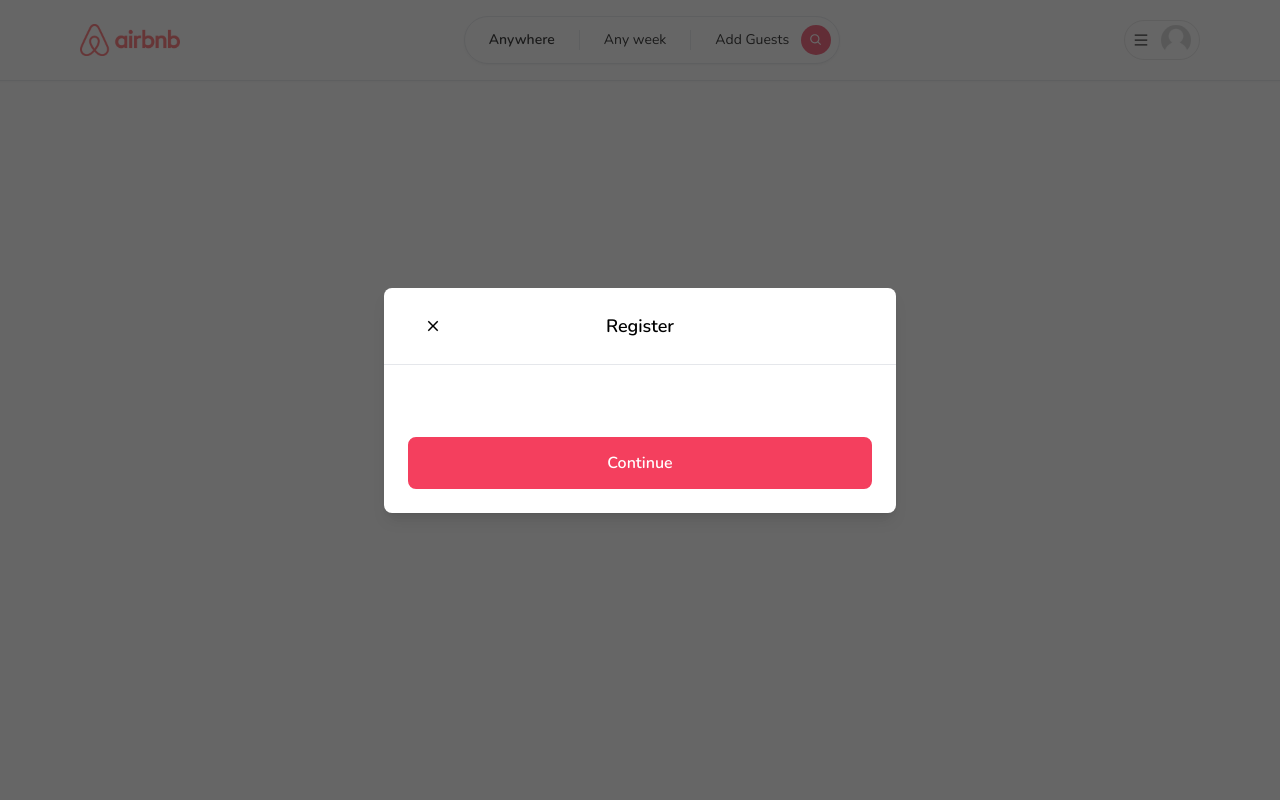
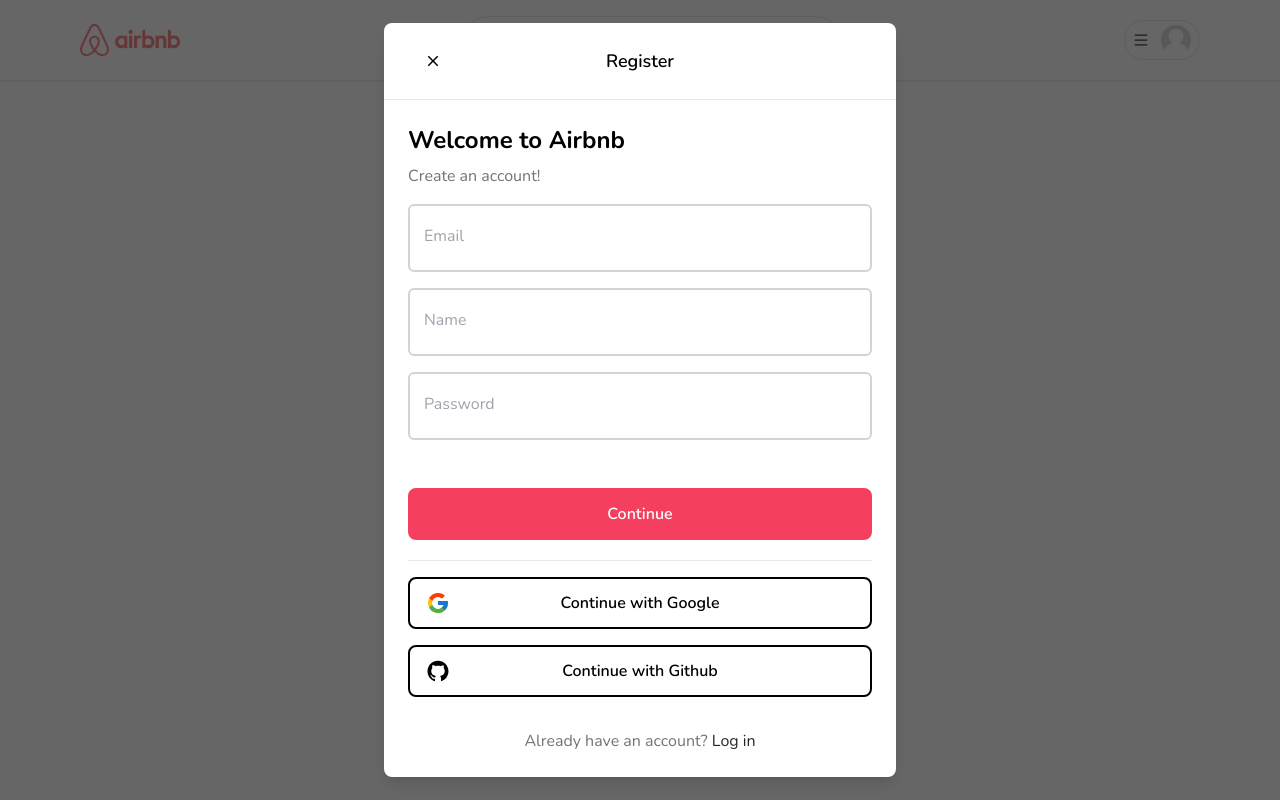
Before and after one commit to NimishLingesh/Airbnb-clone, a Next.js app in the folder airbnb-clone/: page / in a window 1280 px wide. Built offline with nearby package versions, Linux system fonts and the light colour scheme.

Commit message:
Registration popup box with fields

```diff
--- /dev/null
+++ b/airbnb-clone/app/components/Heading.tsx
@@ -0,0 +1,26 @@
+'use client';
+
+interface HeadingProps {
+  title: string;
+  subtitle?: string;
+  center?: boolean;
+}
+
+const Heading: React.FC<HeadingProps> = ({
+  title,
+  subtitle,
+  center
+}) => {
+  return (
+    <div className={center ? 'text-center' : 'text-start'}>
+      <div className="text-2xl font-bold">
+        {title}
+      </div>
+      <div className="font-light text-neutral-500 mt-2">
+        {subtitle}
+      </div>
+    </div>
+   );
+}
+
+export default Heading;
--- /dev/null
+++ b/airbnb-clone/app/components/inputs/Input.tsx
@@ -0,0 +1,88 @@
+'use client';
+
+import { FieldErrors, FieldValues, UseFormRegister } from "react-hook-form";
+import { BiDollar } from "react-icons/bi";
+
+interface InputProps {
+    id: string;
+    label: string;
+    type?: string;
+    disabled?: boolean;
+    formatPrice?: boolean;
+    required?: boolean;
+    register: UseFormRegister<FieldValues>,
+    errors: FieldErrors
+  }
+
+const Input: React.FC<InputProps> = ({
+        id,
+        label,
+        type = "text",
+        disabled,
+        formatPrice,
+        register,
+        required,
+        errors,
+      }) => {
+        return (
+          <div className="w-full relative">
+            {formatPrice && (
+              <BiDollar
+                size={24}
+                className="
+                  text-neutral-700
+                  absolute
+                  top-5
+                  left-2
+                "
+              />
+            )}
+            <input
+              id={id}
+              disabled={disabled}
+              {...register(id, { required })}
+              placeholder=" "
+              type={type}
+              className={`
+                peer
+                w-full
+                p-4
+                pt-6
+                font-light
+                bg-white
+                border-2
+                rounded-md
+                outline-none
+                transition
+                disabled:opacity-70
+                disabled:cursor-not-allowed
+                ${formatPrice ? 'pl-9' : 'pl-4'}
+                ${errors[id] ? 'border-rose-500' : 'border-neutral-300'}
+                ${errors[id] ? 'focus:border-rose-500' : 'focus:border-black'}
+              `}
+            />
+            <label
+              className={`
+                absolute
+                text-md
+                duration-150
+                transform
+                -translate-y-3
+                top-5
+                z-10
+                origin-[0]
+                ${formatPrice ? 'left-9' : 'left-4'}
+                peer-placeholder-shown:scale-100
+                peer-placeholder-shown:translate-y-0
+                peer-focus:scale-75
+                peer-focus:-translate-y-4
+                ${errors[id] ? 'text-rose-500' : 'text-zinc-400'}
+              `}
+            >
+              {label}
+            </label>
+          </div>
+         );
+      }
+
+export default Input;
--- a/airbnb-clone/app/components/modals/RegisterModal.tsx
+++ b/airbnb-clone/app/components/modals/RegisterModal.tsx
@@ -5,7 +5,7 @@
 // import { signIn } from "next-auth/react";
 import { FcGoogle } from "react-icons/fc";
 import { useCallback, useState } from "react";
-// import { toast } from "react-hot-toast";
+import { toast } from "react-hot-toast";
 import {
   FieldValues,
   SubmitHandler,
@@ -16,10 +16,13 @@
 import useRegisterModal from "@/app/hooks/useRegisterModal";
 
 import Modal from "./Modal";
+import Input from "../inputs/input";
+import Heading from "../Heading";
+import Button from "../Button";
 
-const RegisterModal = () => {
+const RegisterModal= () => {
   const registerModal = useRegisterModal();
-    // const loginModal = useLoginModal();
+//   const loginModal = useLoginModal();
   const [isLoading, setIsLoading] = useState(false);
 
   const {
@@ -41,19 +44,97 @@
 
     axios.post('/api/register', data)
     .then(() => {
-                // toast.success('Registered!');
+      toast.success('Registered!');
       registerModal.onClose();
-                // loginModal.onOpen();
+    //   loginModal.onOpen();
     })
     .catch((error) => {
-                // toast.error(error);
+      toast.error(error);
     })
     .finally(() => {
       setIsLoading(false);
     })
   }
 
-    return  (
+//   const onToggle = useCallback(() => {
+//     registerModal.onClose();
+//     loginModal.onOpen();
+//   }, [registerModal, loginModal])
+
+  const bodyContent = (
+    <div className="flex flex-col gap-4">
+      <Heading
+        title="Welcome to Airbnb"
+        subtitle="Create an account!"
+      />
+      <Input
+        id="email"
+        label="Email"
+        disabled={isLoading}
+        register={register}
+        errors={errors}
+        required
+      />
+      <Input
+        id="name"
+        label="Name"
+        disabled={isLoading}
+        register={register}
+        errors={errors}
+        required
+      />
+      <Input
+        id="password"
+        label="Password"
+        type="password"
+        disabled={isLoading}
+        register={register}
+        errors={errors}
+        required
+      />
+    </div>
+  )
+
+  const footerContent = (
+    <div className="flex flex-col gap-4 mt-3">
+      <hr />
+      <Button
+        outline
+        label="Continue with Google"
+        icon={FcGoogle}
+        onClick={() => {}}
+        // onClick={() => signIn('google')}
+      />
+      <Button
+        outline
+        label="Continue with Github"
+        icon={AiFillGithub}
+        onClick={() => {}}
+        // onClick={() => signIn('github')}
+      />
+      <div
+        className="
+          text-neutral-500
+          text-center
+          mt-4
+          font-light
+        "
+      >
+        <p>Already have an account?
+          <span
+            // onClick={onToggle}
+            className="
+              text-neutral-800
+              cursor-pointer
+              hover:underline
+            "
+            > Log in</span>
+        </p>
+      </div>
+    </div>
+  )
+
+  return (
     <Modal
       disabled={isLoading}
       isOpen={registerModal.isOpen}
@@ -61,8 +142,8 @@
       actionLabel="Continue"
       onClose={registerModal.onClose}
       onSubmit={handleSubmit(onSubmit)}
-        // body={bodyContent}
-        // footer={footerContent}
+      body={bodyContent}
+      footer={footerContent}
     />
   );
 }
--- a/airbnb-clone/app/components/navbar/UserMenu.tsx
+++ b/airbnb-clone/app/components/navbar/UserMenu.tsx
@@ -4,8 +4,10 @@
 import Avatar from '../Avatar';
 import { useCallback, useState } from 'react';
 import MenuItem from './MenuItem';
+import useRegisterModal from '@/app/hooks/useRegisterModal';
 
 const UserMenu= () => {
+    const registerModal = useRegisterModal()
     const [isOpen, setIsOpen] = useState(false);
 
     const toggleOpen = useCallback(() => {
@@ -78,7 +80,7 @@
                             label="Login"
                         />
                         <MenuItem
-                            onClick={()=>{}}
+                            onClick={registerModal.onOpen}
                             label="Sign up"
                         />
                         </>
--- a/airbnb-clone/app/layout.tsx
+++ b/airbnb-clone/app/layout.tsx
@@ -4,6 +4,7 @@
 import RegisterModal from '@/app/components/modals/RegisterModal';
 import Navbar from './components/navbar/navbar';
 import ClientOnly from './components/ClientOnly';
+import ToasterProvider from './providers/ToasterProvider';
 
 export const metadata = {
   title: 'Airbnb',
@@ -23,6 +24,7 @@
     <html lang="en">
       <body className={font.className}>
         <ClientOnly>
+          <ToasterProvider />
           <RegisterModal isOpen/>
         <Navbar />
         </ClientOnly>
--- /dev/null
+++ b/airbnb-clone/app/providers/ToasterProvider.tsx
@@ -0,0 +1,11 @@
+'use client';
+
+import { Toaster } from "react-hot-toast";
+
+const ToasterProvider = () => {
+    return (
+        <Toaster />
+    );
+}
+
+export default ToasterProvider;
--- a/airbnb-clone/package.json
+++ b/airbnb-clone/package.json
@@ -19,6 +19,7 @@
     "react": "18.2.0",
     "react-dom": "18.2.0",
     "react-hook-form": "^7.46.2",
+    "react-hot-toast": "^2.4.1",
     "react-icons": "^4.11.0",
     "typescript": "5.2.2",
     "zustand": "^4.4.1"
```
Also changed, not shown: 1 other file (tests, documents, lock files or other folders). Lines whose indentation alone changed are shown as unchanged.
